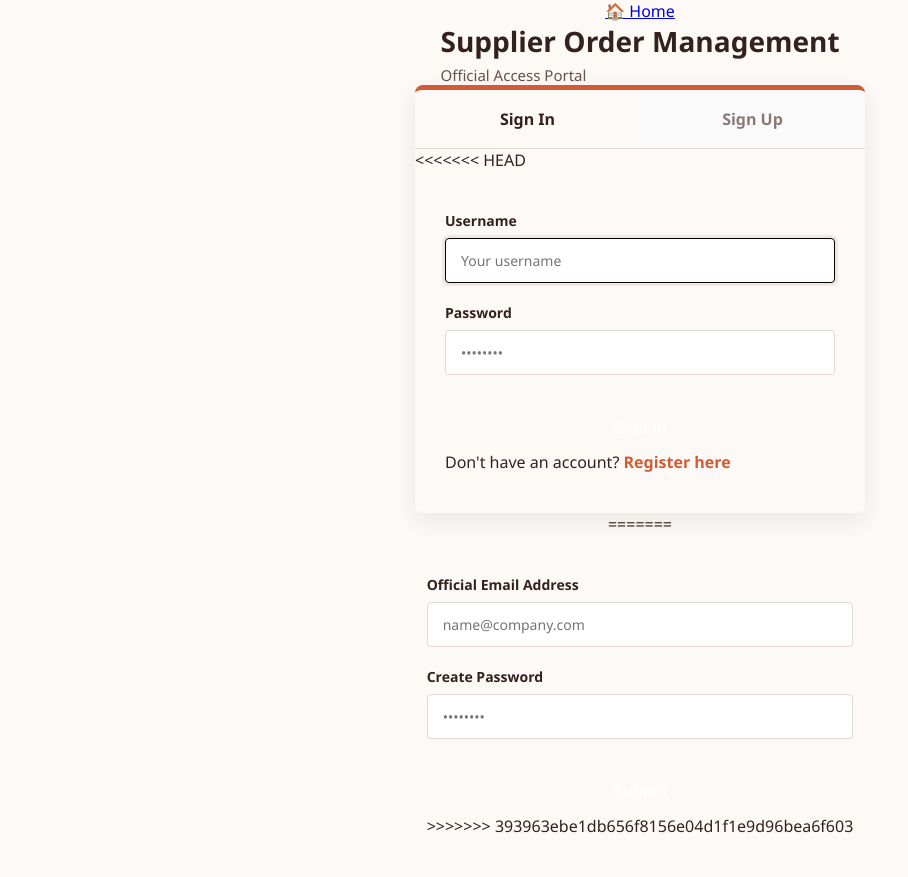
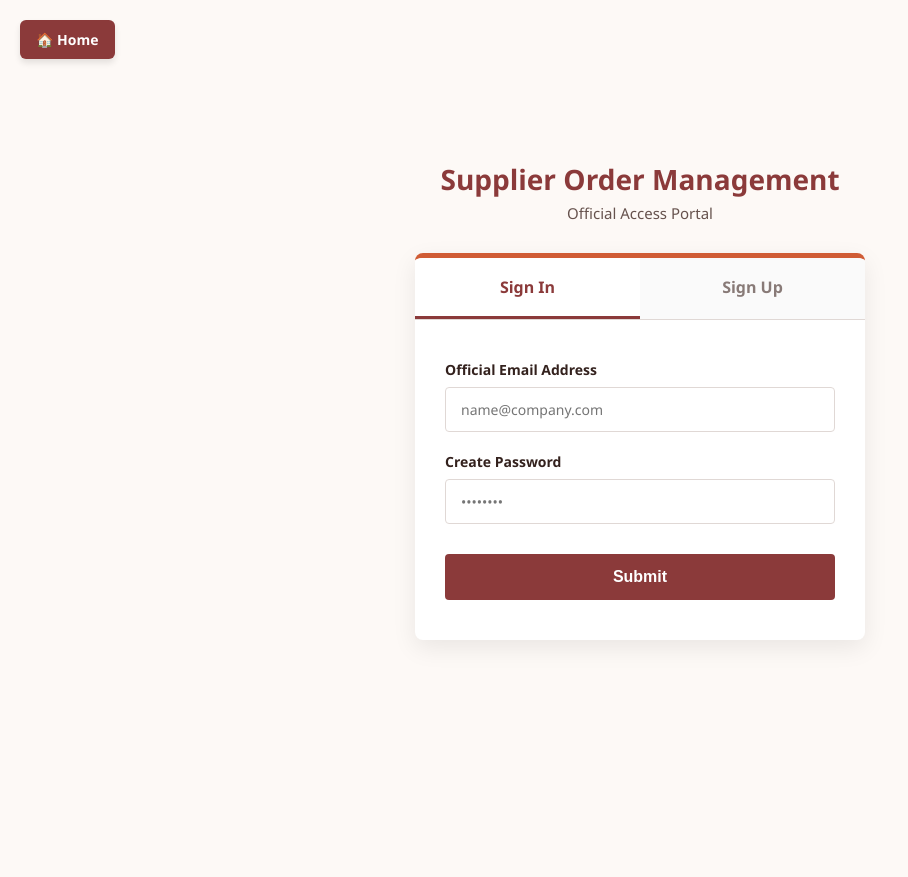
Before and after one commit to urmim079-droid/supplier-order-management, a Django app: page /signin/ in a window 1280 px wide. Shown: the whole page, without its empty margins (0-908 px from the left). After the commit the page ends 643 px from the top, so only its background shows below. Run offline with Django 5.2, Linux system fonts and the light colour scheme.

Commit message:
Resolve merge conflicts in signin.html

```diff
--- a/core/templates/signin.html
+++ b/core/templates/signin.html
@@ -6,17 +6,10 @@
     <title>Sign In - Supplier Order Management</title>
     <style>
         :root {
-<<<<<<< HEAD
             --primary-warm: #8B3A3A;
             --secondary-warm: #D05C35;
             --bg-warm: #FDF9F6;
             --text-dark: #33211D;
-=======
-            --primary-warm: #8B3A3A;
-            --secondary-warm: #D05C35;
-            --bg-warm: #FDF9F6;
-            --text-dark: #33211D;
->>>>>>> 393963ebe1db656f8156e04d1f1e9d96bea6f603
             --card-bg: #FFFFFF;
             --input-border: #E0D8D5;
         }
@@ -32,8 +25,6 @@
             min-height: 100vh;
             flex-direction: column;
         }
-<<<<<<< HEAD
-=======
 /* Standalone Floating Home Button */
         .floating-home-btn {
             position: absolute; /* Keeps it strictly in the top-left */
@@ -55,7 +46,6 @@
             background-color: #702e2e;
             transform: translateY(-2px); /* Slight lift effect on hover */
         }
->>>>>>> 393963ebe1db656f8156e04d1f1e9d96bea6f603
 
         .brand-header {
             text-align: center;
@@ -164,38 +154,10 @@
             background-color: #702e2e;
         }
 
-<<<<<<< HEAD
-        .floating-home-btn {
-            position: absolute;
-            top: 20px;
-            left: 20px;
-            background-color: var(--primary-warm);
-            color: white;
-            padding: 10px 16px;
-            text-decoration: none;
-            border-radius: 6px;
-            font-weight: 600;
-            font-size: 14px;
-            box-shadow: 0 4px 6px rgba(0,0,0,0.1);
-            z-index: 1000;
-            transition: background-color 0.3s ease, transform 0.2s ease;
-        }
-
-        .floating-home-btn:hover {
-            background-color: #702e2e;
-            transform: translateY(-2px);
-        }
-
-=======
->>>>>>> 393963ebe1db656f8156e04d1f1e9d96bea6f603
         .form-footer {
             text-align: center;
             margin-top: 20px;
             font-size: 13px;
-<<<<<<< HEAD
-            color: #66524D;
-=======
->>>>>>> 393963ebe1db656f8156e04d1f1e9d96bea6f603
         }
 
         .form-footer a {
@@ -207,29 +169,6 @@
         .form-footer a:hover {
             text-decoration: underline;
         }
-<<<<<<< HEAD
-
-        .alert-msg {
-            color: #8B3A3A;
-            background-color: #F8D7DA;
-            padding: 10px;
-            border-radius: 4px;
-            margin-bottom: 15px;
-            font-size: 14px;
-            text-align: center;
-        }
-
-        .success-msg {
-            color: #1a5c34;
-            background-color: #d4edda;
-            padding: 10px;
-            border-radius: 4px;
-            margin-bottom: 15px;
-            font-size: 14px;
-            text-align: center;
-        }
-=======
->>>>>>> 393963ebe1db656f8156e04d1f1e9d96bea6f603
     </style>
 </head>
 <body>
@@ -246,38 +185,6 @@
             <a href="{% url 'signup' %}" class="auth-tab">Sign Up</a>
         </div>
 
-<<<<<<< HEAD
-        <div class="auth-form-wrapper">
-            <form action="{% url 'signin' %}" method="POST">
-                {% csrf_token %}
-
-                {% if messages %}
-                    {% for message in messages %}
-                        <div class="{% if message.tags == 'success' %}success-msg{% else %}alert-msg{% endif %}">
-                            {{ message }}
-                        </div>
-                    {% endfor %}
-                {% endif %}
-
-                <div class="form-group">
-                    <label for="signin-username">Username</label>
-                    <input type="text" id="signin-username" name="username" placeholder="Your username" required autofocus>
-                </div>
-                <div class="form-group">
-                    <label for="signin-password">Password</label>
-                    <input type="password" id="signin-password" name="password" placeholder="••••••••" required>
-                </div>
-                <button type="submit" class="btn-submit">Sign In</button>
-                <div class="form-footer">
-                    Don't have an account? <a href="{% url 'signup' %}">Register here</a>
-                </div>
-            </form>
-        </div>
-    </div>
-
-</body>
-</html>
-=======
 <div class="auth-form-wrapper">
 <form action="{% url 'signin' %}" method="POST">
     {% csrf_token %}
@@ -303,4 +210,3 @@
 </form>
 </body>
 </html>
->>>>>>> 393963ebe1db656f8156e04d1f1e9d96bea6f603
```
